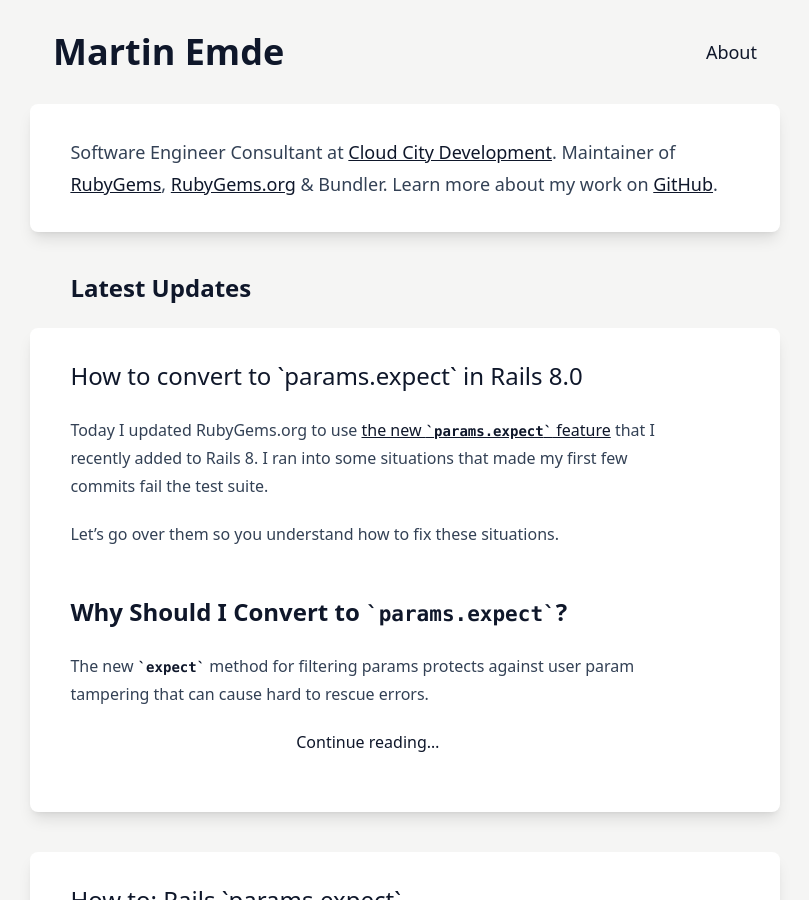
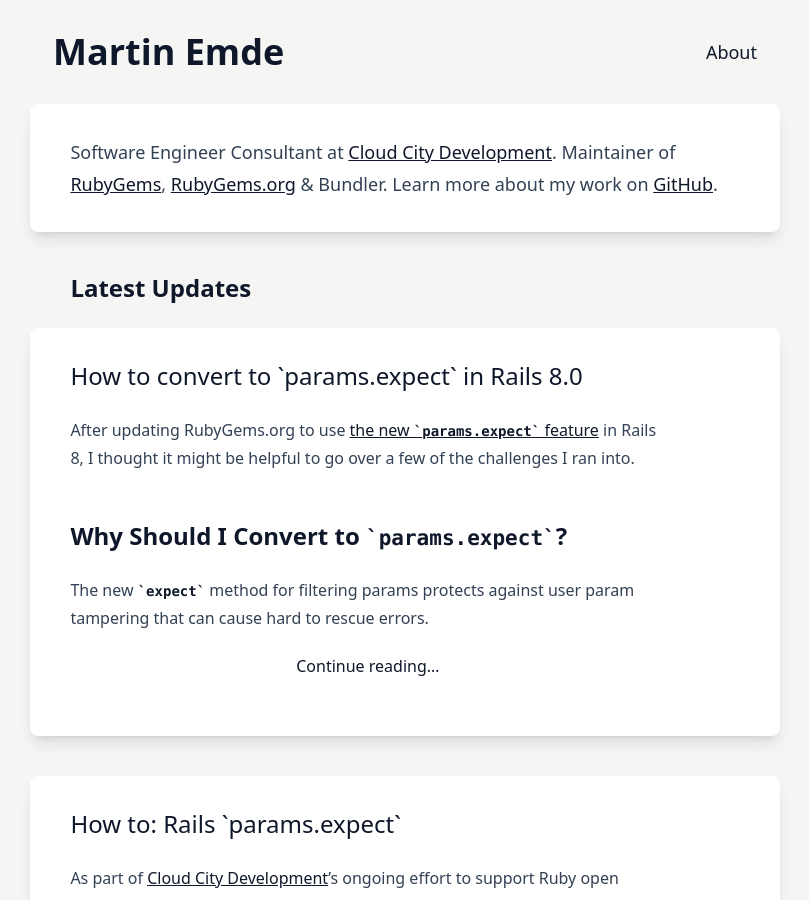
Before and after one commit to martinemde/martinemde.github.io, a Jekyll site: the page built from index.html, in a window 1280 px wide and 900 px high. Shown: the whole window, without its empty margins (235-1044 px from the left). Built offline with Jekyll 4.4.1, drawn with Linux system fonts in a browser that asks for light colours; some web fonts are replaced.

Commit message:
more small updates

```diff
--- a/_posts/2024-12-21-how-to-convert-to-rails-params-expect.md
+++ b/_posts/2024-12-21-how-to-convert-to-rails-params-expect.md
@@ -4,9 +4,8 @@ title:  "How to convert to `params.expect` in Rails 8.0"
 excerpt_separator: <!--more-->
 ---
 
-Today I updated RubyGems.org to use [the new `params.expect` feature](/2024/10/22/how-to-rails-params-expect.html) that I recently added to Rails 8. I ran into some situations that made my first few commits fail the test suite.
-
-Let's go over them so you understand how to fix these situations.
+After updating RubyGems.org to use [the new `params.expect` feature](/2024/10/22/how-to-rails-params-expect.html)
+in Rails 8, I thought it might be helpful to go over a few of the challenges I ran into.
 
 ## Why Should I Convert to `params.expect`?
 
@@ -59,10 +58,9 @@ I suggest converting the simple ones and leaving the complex ones for later.
 After making the easiest changes, search for `permit` and find anything with multi-line or more complicated code.
 
 Once you've converted everything, run your tests. There might be some things that broke
+The most common reason for test failures will probably be the new params array syntax.
 
-The most common reason is going to be the newe explicit array syntax in `params.expect`.
-
-## Missing Explicit Arrays
+## Explicit Arrays
 
 Because `params.expect` requires explicitly declaring expected Arrays, you'll need to fix those manually where they occur.
 This is because `params.permit` did not distinguish between `[:key]` meaning an array of hashes, or a single hash.
```
